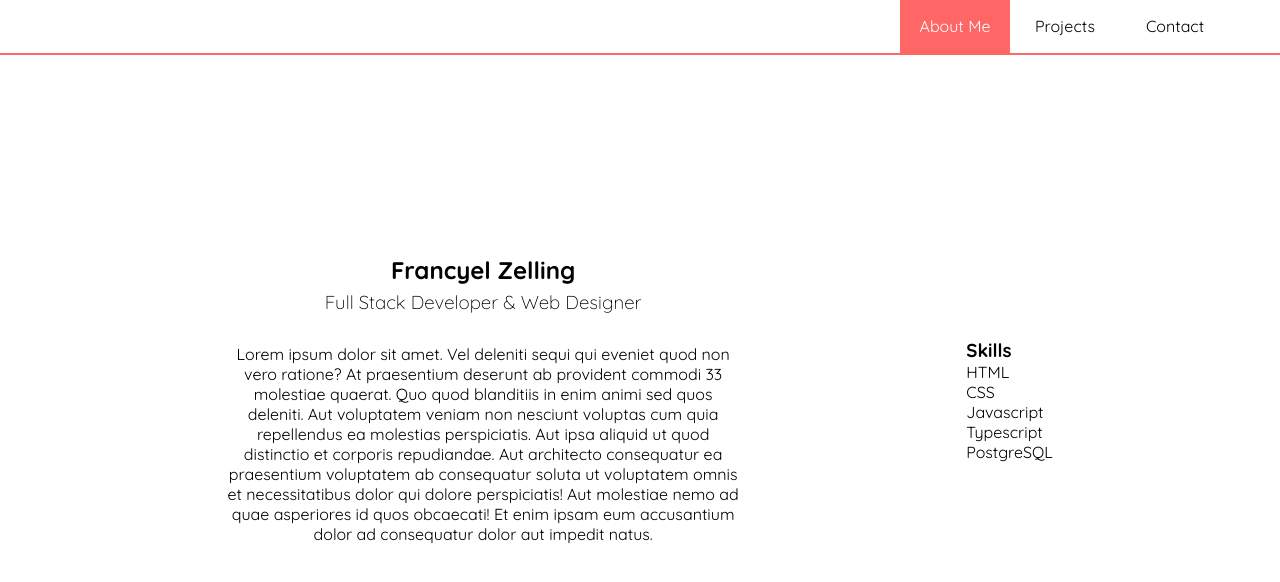
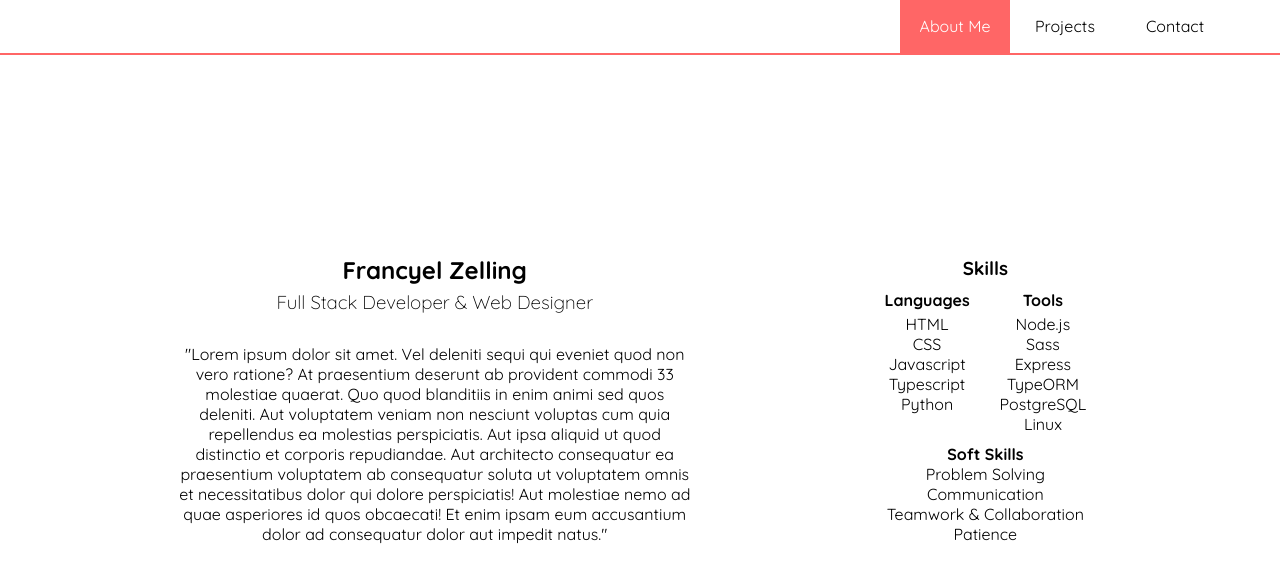
Before and after one commit to FrancyelZelling/portfolio, a React (Create React App) app: page / in a window 1280 px wide. Shown: the top 582 px of the page. Built offline with nearby package versions, Linux system fonts and the light colour scheme.

Commit message:
Implemented scss & minor changes

```diff
--- a/package.json
+++ b/package.json
@@ -39,5 +39,8 @@
       "last 1 firefox version",
       "last 1 safari version"
     ]
+  },
+  "devDependencies": {
+    "node-sass": "^5.0.0"
   }
 }
--- a/src/Components/About.tsx
+++ b/src/Components/About.tsx
@@ -1,33 +1,61 @@
 import React from "react";
 
 const About: React.FC = () => {
-  return(
+  return (
     <section className="about">
       <div className="description">
         <h2>Francyel Zelling</h2>
         <h3>Full Stack Developer & Web Designer</h3>
         <p>
-
-Lorem ipsum dolor sit amet. Vel deleniti sequi qui eveniet quod non vero ratione? At praesentium deserunt ab provident commodi 33 molestiae quaerat.
-
-Quo quod blanditiis in enim animi sed quos deleniti. Aut voluptatem veniam non nesciunt voluptas cum quia repellendus ea molestias perspiciatis. Aut ipsa aliquid ut quod distinctio et corporis repudiandae.
-
-Aut architecto consequatur ea praesentium voluptatem ab consequatur soluta ut voluptatem omnis et necessitatibus dolor qui dolore perspiciatis! Aut molestiae nemo ad quae asperiores id quos obcaecati! Et enim ipsam eum accusantium dolor ad consequatur dolor aut impedit natus.
+          "Lorem ipsum dolor sit amet. Vel deleniti sequi qui eveniet quod non
+          vero ratione? At praesentium deserunt ab provident commodi 33
+          molestiae quaerat. Quo quod blanditiis in enim animi sed quos
+          deleniti. Aut voluptatem veniam non nesciunt voluptas cum quia
+          repellendus ea molestias perspiciatis. Aut ipsa aliquid ut quod
+          distinctio et corporis repudiandae. Aut architecto consequatur ea
+          praesentium voluptatem ab consequatur soluta ut voluptatem omnis et
+          necessitatibus dolor qui dolore perspiciatis! Aut molestiae nemo ad
+          quae asperiores id quos obcaecati! Et enim ipsam eum accusantium dolor
+          ad consequatur dolor aut impedit natus."
         </p>
       </div>
       <div className="skills">
         <h3>Skills</h3>
+        <div className="skills-container">
+          <div className="skill-section">
+            <h4>Languages</h4>
             <ul>
               <li>HTML</li>
               <li>CSS</li>
               <li>Javascript</li>
               <li>Typescript</li>
-          <li>PostgreSQL</li>
+              <li>Python</li>
             </ul>
           </div>
+          <div className="skill-section">
+            <h4>Tools</h4>
+            <ul>
+              <li>Node.js</li>
+              <li>Sass</li>
+              <li>Express</li>
+              <li>TypeORM</li>
+              <li>PostgreSQL</li>
+              <li>Linux</li>
+            </ul>
+          </div>
+        </div>
+        <div className="soft-skills-section">
+          <h4>Soft Skills</h4>
+          <ul>
+            <li>Problem Solving</li>
+            <li>Communication</li>
+            <li>Teamwork & Collaboration</li>
+            <li>Patience</li>
+          </ul>
+        </div>
+      </div>
     </section>
-
-  )
-}
+  );
+};
 
 export default About;
--- a/src/Components/Navbar.tsx
+++ b/src/Components/Navbar.tsx
@@ -1,7 +1,7 @@
-import React from 'react'
+import React from "react";
 
 const Navbar: React.FC = () => {
-  return(
+  return (
     <nav>
       <ul>
         <li className="nav-item nav-item-focused">About Me</li>
@@ -10,6 +10,6 @@ const Navbar: React.FC = () => {
       </ul>
     </nav>
   );
-}
+};
 
 export default Navbar;
--- /dev/null
+++ b/src/css/master.css
@@ -0,0 +1,71 @@
+/* Defaults */
+* {
+  margin: 0;
+  padding: 0;
+  box-sizing: border-box; }
+
+ul {
+  list-style: none; }
+
+body, .App {
+  font-family: "Quicksand", sans-serif;
+  width: 100%;
+  height: 100%; }
+
+App {
+  display: flex;
+  align-items: center;
+  justify-content: center; }
+
+/* Navbar Styling */
+nav {
+  height: 55px;
+  width: 100%;
+  display: flex;
+  border-bottom: 2px solid #ff6666;
+  align-items: center;
+  justify-content: flex-end; }
+  nav ul {
+    display: flex;
+    justify-content: center;
+    align-items: center;
+    margin-right: 50px; }
+  nav .nav-item {
+    width: 110px;
+    height: 55px;
+    line-height: 55px;
+    text-align: center; }
+  nav .nav-item-focused {
+    color: #ffffff;
+    background-color: #ff6666; }
+
+/* END Navbar Styling */
+/* About Section Styling */
+.about {
+  width: 100%;
+  margin-top: 200px;
+  display: flex;
+  align-items: center;
+  justify-content: space-evenly; }
+
+.description {
+  align-items: center;
+  text-align: center;
+  width: 40%; }
+  .description > h3 {
+    margin-top: 5px;
+    font-weight: 300; }
+  .description > p {
+    margin-top: 30px; }
+
+.skills {
+  text-align: center; }
+
+.skills-container {
+  display: flex;
+  flex-wrap: wrap; }
+
+.skill-section {
+  margin: 10px 15px; }
+  .skill-section > h4 {
+    margin-bottom: 4px; }
--- a/src/App.css
+++ b/src/css/master.scss
@@ -1,12 +1,10 @@
-:root {
-  --primary: #ff6666;
-  --secondary: #2ec4b6;
-  --background: #ffffff;
-  --text-color: #2e292a;
-}
+$primary-color: #ff6666;
+$secondary-color: #2ec4b6;
+$background-color: #ffffff;
+$text-color: #2e294a;
 
 /* Defaults */
-* {
+*{
   margin: 0;
   padding: 0;
   box-sizing: border-box;
@@ -16,17 +14,13 @@ ul {
   list-style: none;
 }
 
-body,
-.App {
+body, .App {
   font-family: "Quicksand", sans-serif;
-  background-color: var(--background);
-  display: flex;
-  flex-direction: column;
   width: 100%;
   height: 100%;
 }
 
-.App {
+App {
   display: flex;
   align-items: center;
   justify-content: center;
@@ -37,19 +31,18 @@ nav {
   height: 55px;
   width: 100%;
   display: flex;
-  border-bottom: 2px solid var(--primary);
+  border-bottom: 2px solid $primary-color;
   align-items: center;
   justify-content: flex-end;
-}
 
-nav ul {
+  ul {
   display: flex;
   justify-content: center;
   align-items: center;
   margin-right: 50px;
   }
 
-.nav-item {
+  .nav-item{
     width: 110px;
     height: 55px;
     line-height: 55px;
@@ -57,12 +50,13 @@ nav ul {
   }
 
   .nav-item-focused {
-  color: var(--background);
-  background-color: var(--primary);
+    color: $background-color;
+    background-color: $primary-color;
+  }
 }
 /* END Navbar Styling */
 
-/* About Section Styling  */
+/* About Section Styling */
 .about {
   width: 100%;
   margin-top: 200px;
@@ -76,14 +70,30 @@ nav ul {
   align-items: center;
   text-align: center;
   width: 40%;
-}
 
-.description > h3 {
+  > h3 {
     margin-top: 5px;
-
     font-weight: 300;
   }
 
-.description > p {
+  > p {
     margin-top: 30px;
   }
+}
+
+.skills {
+  text-align: center;
+}
+
+.skills-container {
+  display: flex;
+  flex-wrap: wrap;
+}
+
+.skill-section {
+  margin: 10px 15px;
+
+  > h4 {
+    margin-bottom: 4px;
+  }
+}
```
Also changed, not shown: src/App.tsx (+5 -5 lines), src/index.tsx (+5 -4 lines), 1 other file (tests, documents, lock files or other folders). Lines whose indentation alone changed are shown as unchanged.
